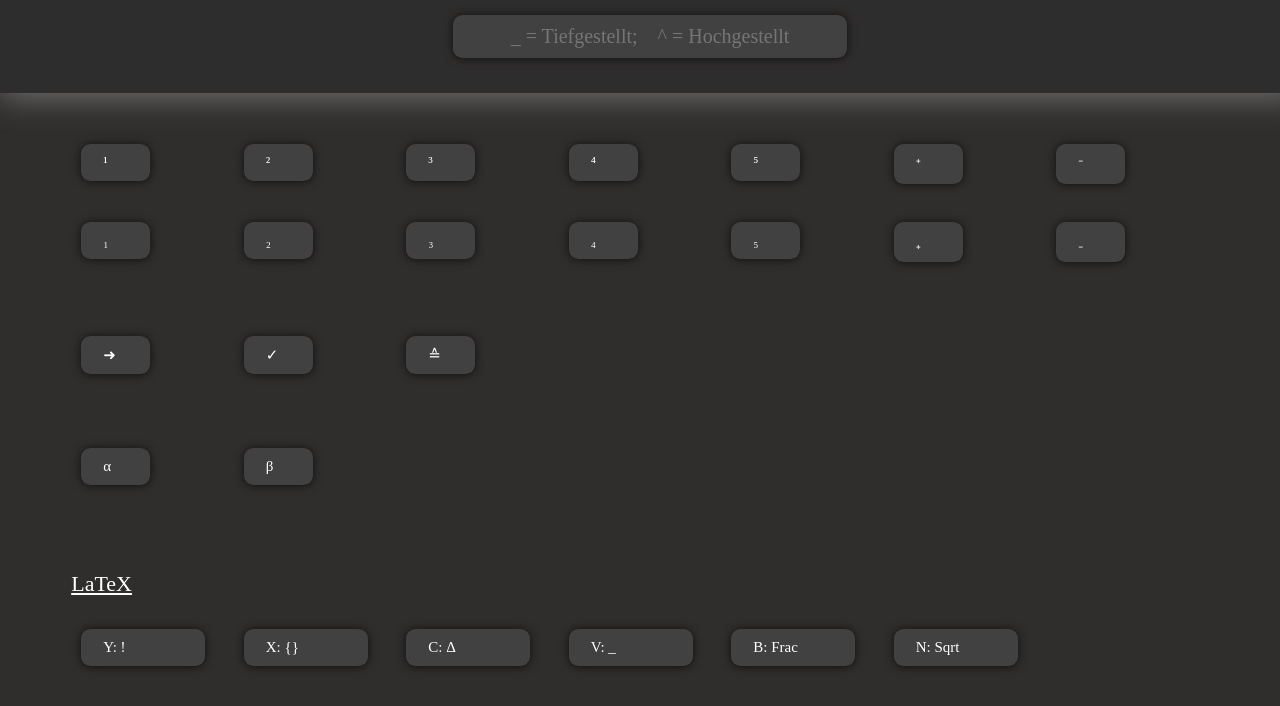
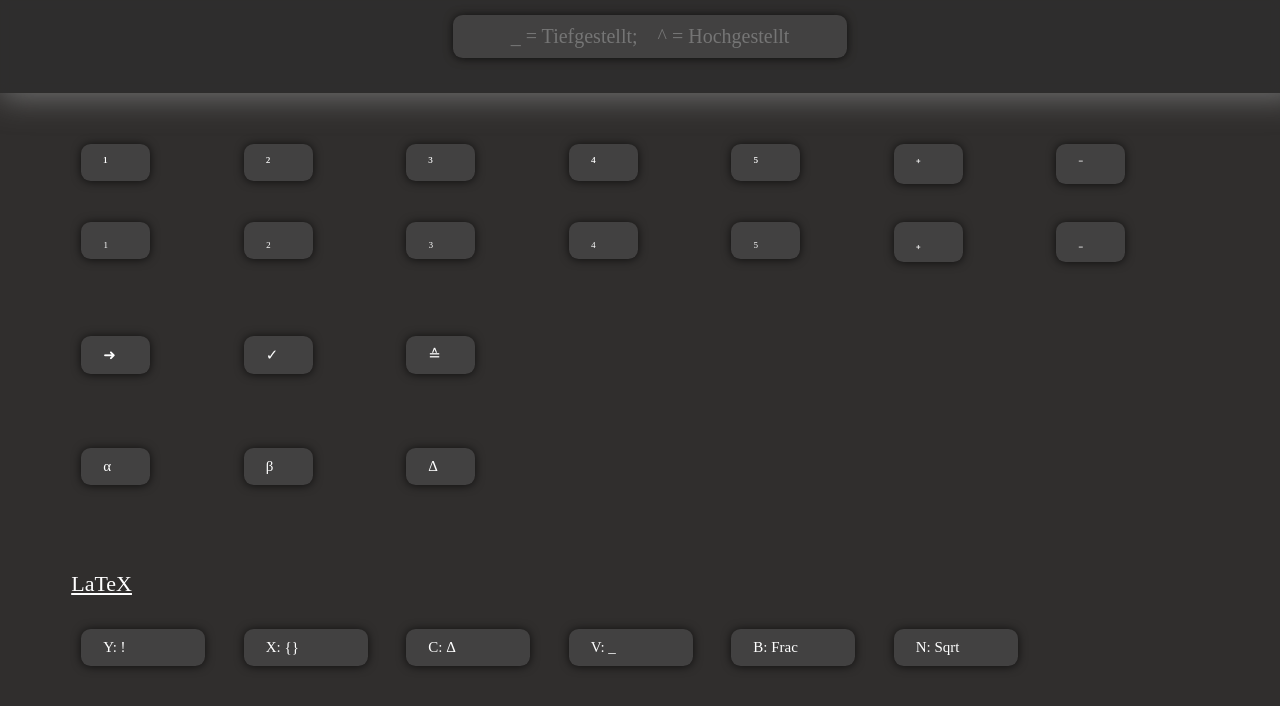
Before and after one commit to TechNikFuture/Zeichentabelle, a plain HTML site: page index.html in a window 1280 px wide. Drawn offline with Linux system fonts and the light colour scheme; a web font is replaced by a local one.

Commit message:
Update index.html

```diff
--- a/index.html
+++ b/index.html
@@ -53,6 +53,7 @@
 <div class="parent">
 <a class="preview-btn">α</a>
 <a class="preview-btn">β</a>
+<a class="preview-btn">Δ</a>
 </div>
 
 <br><br><br>
```
